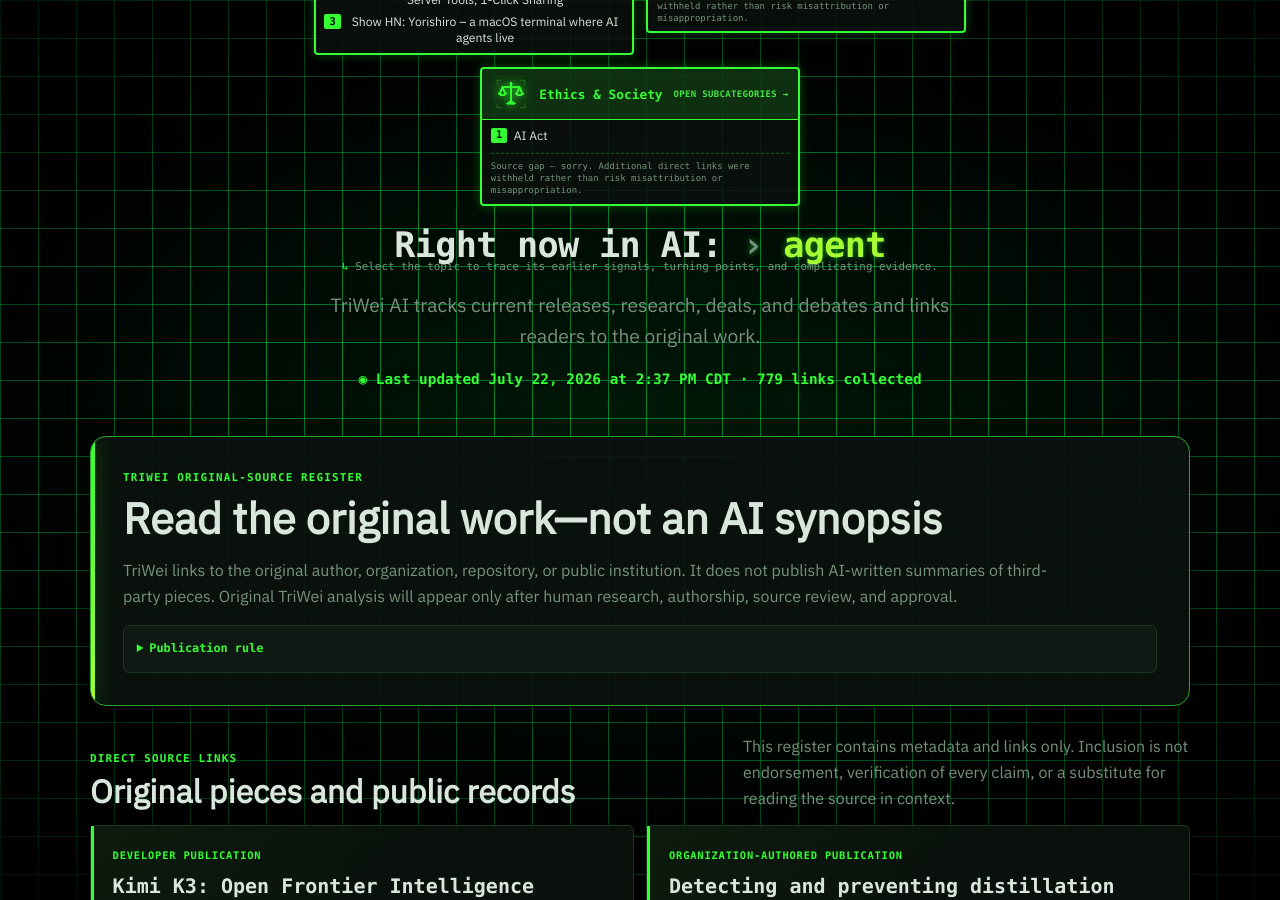
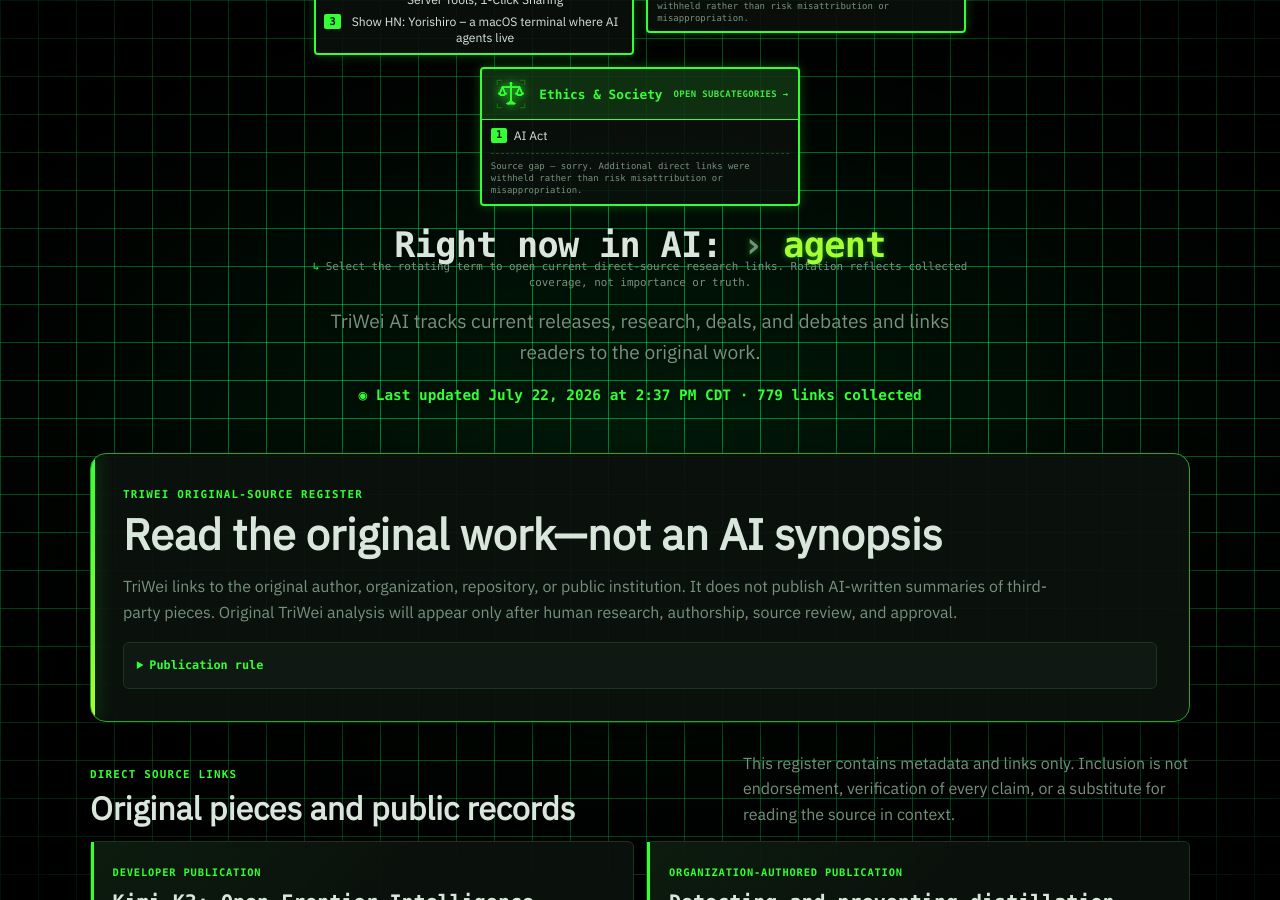
Before and after one commit to Joeyjojoe-jr/triwei-ai-site, a Jekyll site: the page built from index.md, in a window 1280 px wide and 900 px high, scrolled down 642 px. Built offline with Jekyll 4.4.1, drawn with Linux system fonts in a browser that asks for light colours.

Commit message:
Align rotating topic link with publication boundary

```diff
--- a/_layouts/home.html
+++ b/_layouts/home.html
@@ -102,8 +102,8 @@
     {% endfor %}
   </div>
 
-  <h1 class="hero-title">Right now in AI: <a class="hero-cycle" id="hero-cycle" href="{{ '/signals/' | relative_url }}">the latest</a></h1>
-  <p class="hero-history-callout"><span aria-hidden="true">↳</span> Select the topic to trace its earlier signals, turning points, and complicating evidence.</p>
+  <h1 class="hero-title">Right now in AI: <a class="hero-cycle" id="hero-cycle" href="#cat-research">the latest</a></h1>
+  <p class="hero-history-callout"><span aria-hidden="true">↳</span> Select the rotating term to open current direct-source research links. Rotation reflects collected coverage, not importance or truth.</p>
   <p class="lead">TriWei AI tracks current releases, research, deals, and debates and links readers to the original work.</p>
   {% if news %}
   <p class="updated-stamp">Last updated {{ news.generated_display | escape }} · {{ news.item_count }} links collected</p>
@@ -260,8 +260,7 @@
         if (!items.length) return;
         var topic = items[i % items.length];
         el.textContent = topic;
-        el.setAttribute('href', {{ '/signals/' | relative_url | jsonify }} + '?topic=' + encodeURIComponent(topic) + '#signal-ledger');
-        el.setAttribute('aria-label', 'Trace ' + topic + ' through AI signal history');
+        el.setAttribute('aria-label', 'Open current direct-source research links; rotating coverage term: ' + topic);
         i++;
       }
       tick();
```
